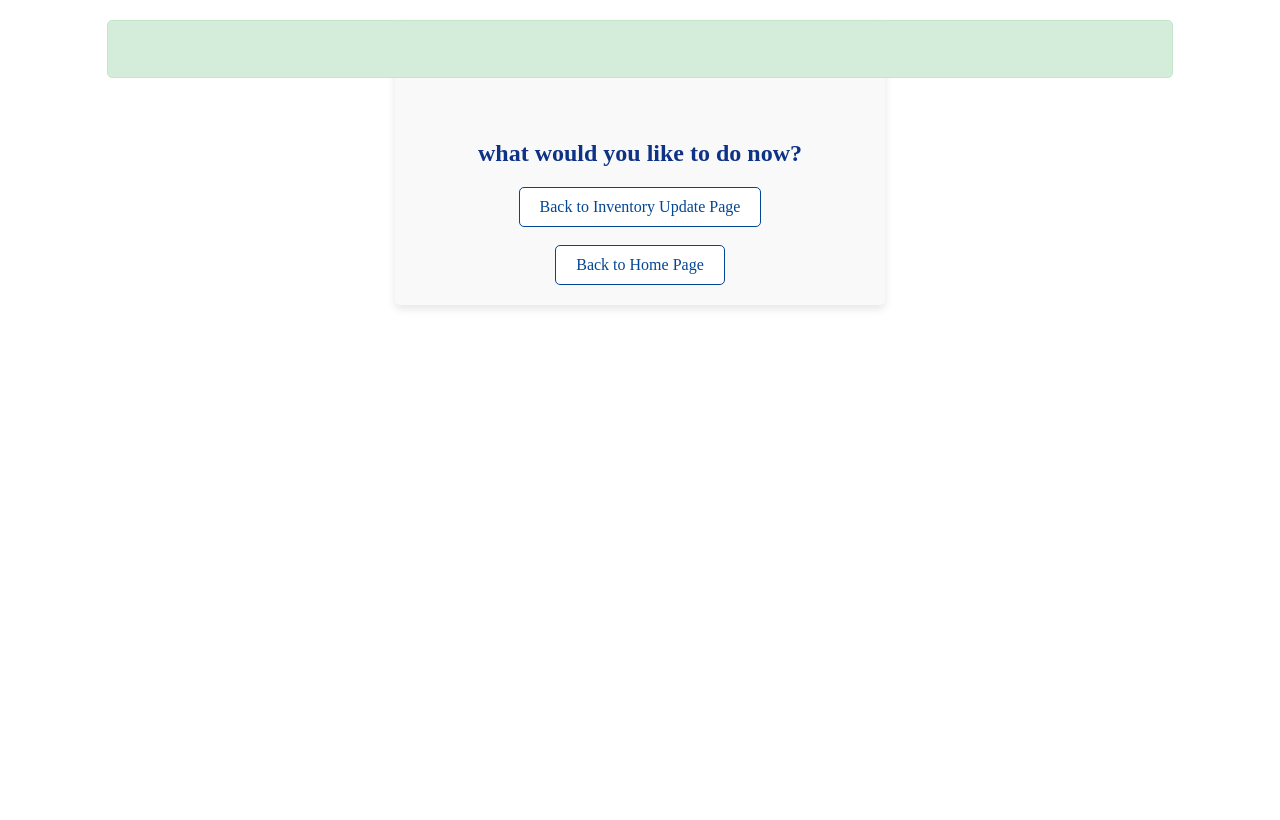
After one commit to mariiamantsurova/Projects, a Flask app: template Online_store/templates/inventory_message.html in a window 1280 px wide. The commit adds this page. Run offline with Flask 3, Linux system fonts and the light colour scheme; the template is opened without the code that fills it, so the values that code supplies are empty.

Commit message:
new page

```diff
--- a/Online_store/static/css/inventory_page.css
+++ b/Online_store/static/css/inventory_page.css
@@ -53,9 +53,24 @@ body {
   align-items: center; /* Horizontally center the content */
   height: auto; /* Adjust height based on content */
 }
-
+.new-div{
+  background-color: #f9f9f9; /* Light gray background */
+  color: black;
+  width: 450px; /* Define the width of the card */
+  padding: 20px; /* Add padding inside the card */
+  border-radius: 5px; /* Rounded corners */
+  box-shadow: 0 4px 8px rgba(0, 0, 0, 0.1); /* Subtle shadow */
+  margin: 20px auto; /* Center the card on the page */
+  display: flex; /* Enable flexbox */
+  flex-direction: column; /* Arrange children vertically */
+  justify-content: flex-start; /* Align items to the top of the card */
+  align-items: center; /* Horizontally center the content */
+  height: auto; /* Adjust height based on content */
+  padding-top: 100px;
+}
 /* Heading Styling */
 h1,
+h2,
 h3 {
   text-align: center;
   color: #0e3386;
@@ -109,7 +124,8 @@ select:focus {
   width: auto;
   cursor: pointer;
   transition: background-color 0.3s ease, color 0.3s ease,
-    border-color 0.3s ease;
+  border-color 0.3s ease;
+  text-decoration: none;
 }
 
 .important_button:hover {
@@ -122,21 +138,6 @@ select:focus {
   background-color: #66a9ff;
   color: white;
   border-color: #4a90e2;
-}
-
-/* Common style for the message */
-.message {
-  position: fixed; /* Fixed position to stay on the screen */
-  top: 10%; /* Center vertically */
-  left: 50%; /* Center horizontally */
-  transform: translate(-50%, -50%); /* Ensure it's truly centered */
-  padding: 20px;
-  border-radius: 5px;
-  font-size: 18px;
-  width: 80%; /* Adjust width */
-  text-align: center; /* Center the text */
-  z-index: 9999; /* Ensure it stays on top of other content */
-  box-shadow: 0 4px 8px rgba(0, 0, 0, 0.2); /* Adds a subtle shadow around the message */
 }
 
 /* Style for error messages */
@@ -153,11 +154,17 @@ select:focus {
   border: 1px solid #c3e6cb; /* Green border */
 }
 
-.success a,
-.error a {
-  text-decoration: none;
-  color: #7f8c8d;
-  position: absolute;
-  top: 0;
-  right: 10px;
+/* Style for the success message */
+.message.success {
+    position: absolute; /* Position it at the top of the page */
+    top: 20px;          /* Adjust as needed */
+    left: 50%;          /* Center horizontally */
+    transform: translateX(-50%); /* Center it perfectly */
+    padding: 20px;
+    background-color: #d4edda; /* Light green background for success */
+    color: #155724;      /* Dark green text */
+    border: 1px solid #c3e6cb; /* Green border */
+    border-radius: 5px;  /* Rounded corners */
+    text-align: center;
+    width: 80%;           /* Adjust width as needed */
 }
--- /dev/null
+++ b/Online_store/templates/inventory_message.html
@@ -0,0 +1,21 @@
+<!DOCTYPE html>
+<html lang="en" xmlns="http://www.w3.org/1999/html" xmlns="http://www.w3.org/1999/html">
+<head>
+    <meta charset="UTF-8">
+    <title>Inventory Update Success</title>
+    <link rel="stylesheet" href="{{ url_for('static', filename='css/global.css') }}">
+    <link rel="stylesheet" href="{{ url_for('static', filename='css/inventory_page.css') }}">
+</head>
+<body>
+    <div class="message success">
+        <p>{{ message }}</p>
+    </div>
+    <div class="new-div">
+        <h2> what would you like to do now?</h2>
+            <!-- Add other content or a button to redirect back to the inventory page -->
+        <a href="{{ url_for('inventory_update', email=email) }}" class="important_button">Back to Inventory Update Page</a> </br>
+        <a href="{{ url_for('home')}}" class="important_button">Back to Home Page</a>
+    </div>
+
+</body>
+</html>
```
Also changed, not shown: Online_store/python/inventory_update.py (+20 -12 lines), 2 other files.
